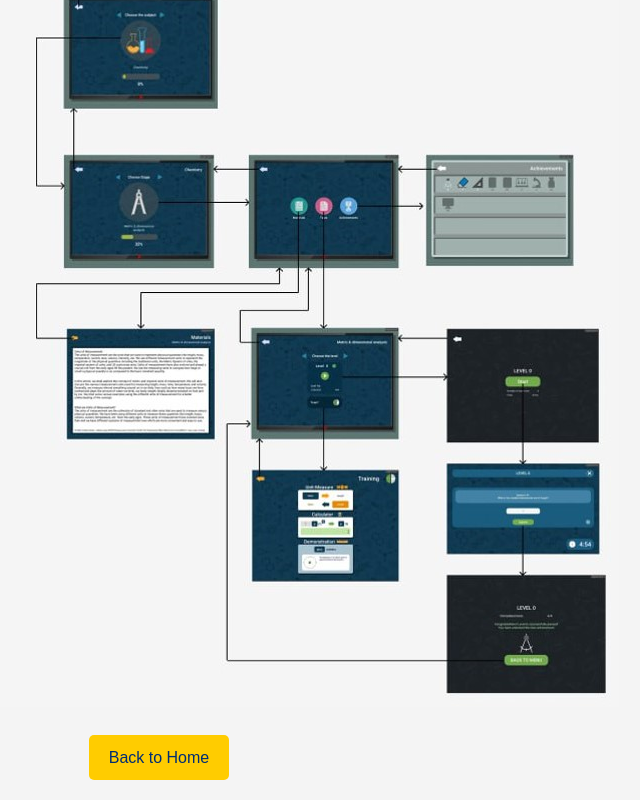
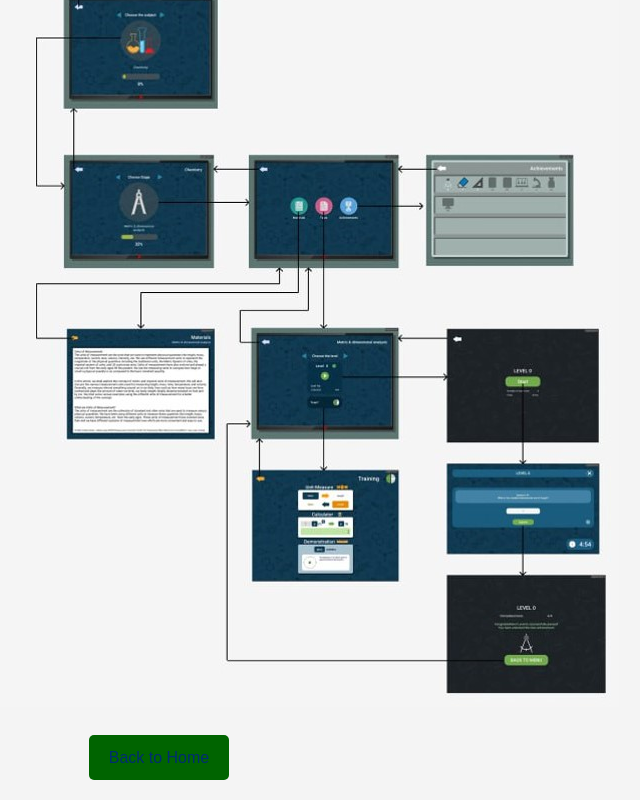
Before and after one commit to Serhii-erg/Serhii-erg.github.io, a plain HTML site: page figma_example.html in a window 1280 px wide. In both pictures the pointer is over the link "Back to Home". Shown: the part 288-1088 px from the top of the page, without its empty margins (481-1121 px from the left). Drawn offline with Linux system fonts and the light colour scheme.

Commit message:
Добавление новой зеленой кнопки

```diff
--- a/figma_example.html
+++ b/figma_example.html
@@ -28,7 +28,7 @@
             border-radius: 5px;
         }
         .back-link:hover {
-            background-color: #ffcc00;
+            background-color: #006400;
             color: #002d72;
         }
     </style>
```
